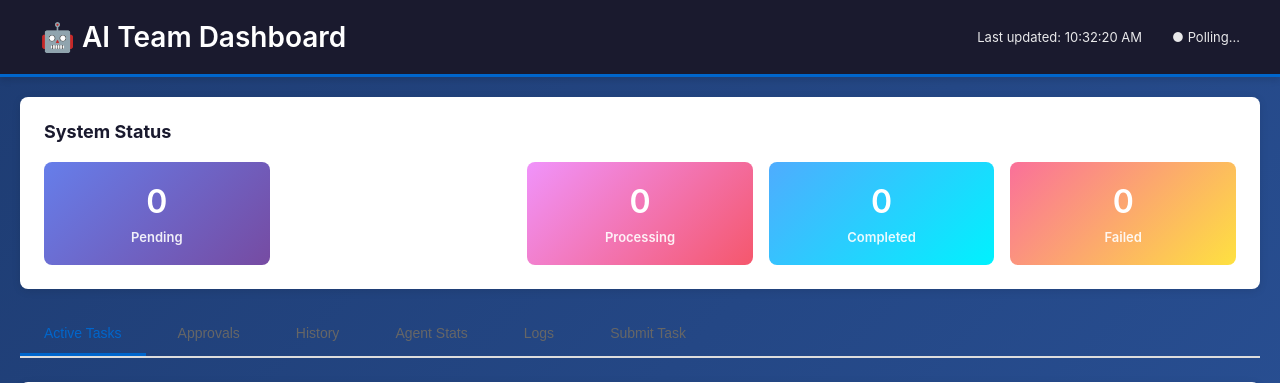
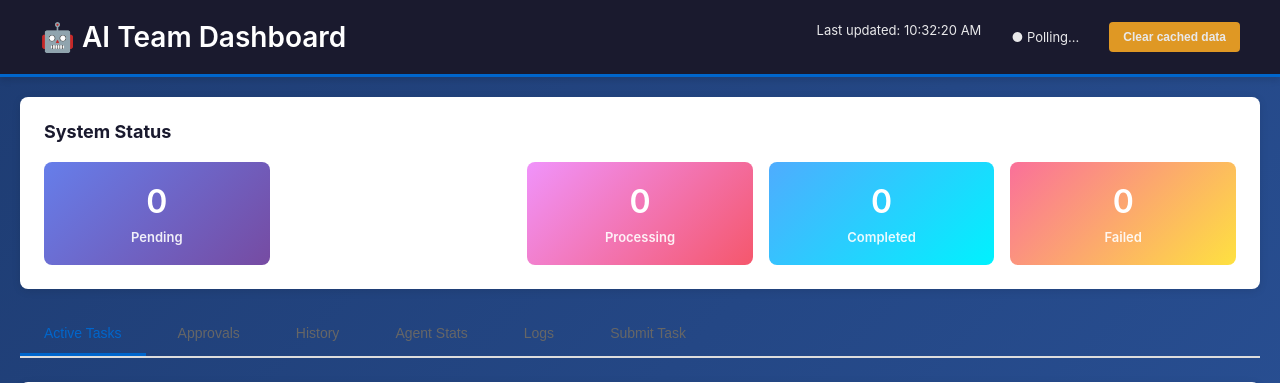
Before and after one commit to juomsantos/semedo-ai, a Flask app: page / in a window 1280 px wide. Shown: the top 383 px of the page. Run offline with Flask 3, Linux system fonts and the light colour scheme; data that the repository does not hold is empty.

Commit message:
feat: add clear cached data button to dashboard
- Add button next to polling indicator in header
- Styled with dashboard theme (golden color, hover effects)
- Confirmation dialog prevents accidental clearing
- Auto-refresh dashboard after clearing
- Clear all task files, logs, and token counters
- Visual feedback with button state changes
- Simplified backend endpoint with no logging

Co-Authored-By: Claude Haiku 4.5 <noreply@anthropic.com>

```diff
--- a/config.json
+++ b/config.json
@@ -1,7 +1,7 @@
 {
   "ollama": {
     "base_url": "http://192.168.1.13:11434",
-    "timeout": 240
+    "timeout": 360
   },
   "agents": {
     "orchestrator": {
--- a/dashboard/app.py
+++ b/dashboard/app.py
@@ -7,10 +7,12 @@ Endpoints:
   GET /api/tasks/<id>      - Task detail with logs and result
   GET /api/agents          - Per-agent statistics
   GET /api/agents/<name>/logs  - Agent logs
+  POST /api/clear-cache    - Clear all cached data (task files, logs, tokens)
   GET /                    - Serve dashboard UI
 """
 
 import sys
+import shutil
 from pathlib import Path
 from flask import Flask, jsonify, request, send_from_directory
 from flask_cors import CORS
@@ -211,6 +213,58 @@ def submit_task():
         return jsonify({"error": str(e)}), 500
 
 
+@app.route("/api/clear-cache", methods=["POST"])
+def clear_cache():
+    """Clear all cached data: task files, logs, and token counters."""
+    try:
+        # Define folders to clear
+        folders_to_clear = [
+            PROJECT_ROOT / "inbox",
+            PROJECT_ROOT / "processing",
+            PROJECT_ROOT / "validation",
+            PROJECT_ROOT / "outbox",
+            PROJECT_ROOT / "failed",
+            PROJECT_ROOT / "agents" / "orchestrator" / "inbox",
+            PROJECT_ROOT / "agents" / "coder" / "inbox",
+            PROJECT_ROOT / "agents" / "research" / "inbox",
+            PROJECT_ROOT / "agents" / "qa" / "inbox",
+            PROJECT_ROOT / "agents" / "claude-code" / "inbox",
+            PROJECT_ROOT / "agents" / "claude-code" / "pending",
+        ]
+
+        # Clear task files
+        for folder in folders_to_clear:
+            if folder.exists():
+                for file_path in folder.glob("*.task.md"):
+                    file_path.unlink()
+                for file_path in folder.glob("*_result.md"):
+                    file_path.unlink()
+
+        # Clear log files
+        log_folders = [
+            PROJECT_ROOT / "logs" / "orchestrator",
+            PROJECT_ROOT / "logs" / "coder",
+            PROJECT_ROOT / "logs" / "research",
+            PROJECT_ROOT / "logs" / "qa",
+            PROJECT_ROOT / "logs" / "claude-code",
+            PROJECT_ROOT / "logs" / "scheduler",
+        ]
+
+        for log_folder in log_folders:
+            if log_folder.exists():
+                log_file = log_folder / "general.log"
+                if log_file.exists():
+                    log_file.unlink()
+                tokens_file = log_folder / "tokens.jsonl"
+                if tokens_file.exists():
+                    tokens_file.unlink()
+
+        return jsonify({"status": "success"}), 200
+
+    except Exception as e:
+        return jsonify({"status": "error", "message": str(e)}), 500
+
+
 @app.errorhandler(404)
 def not_found(error):
     """Handle 404 errors."""
@@ -239,6 +293,7 @@ def main(port: int = 5000, debug: bool = False):
     print(f"  POST /api/pending-approvals/<id>/approve - Approve task")
     print(f"  POST /api/pending-approvals/<id>/reject - Reject task")
     print(f"  POST /api/tasks/submit   - Submit new task")
+    print(f"  POST /api/clear-cache    - Clear all cached data")
     print()
 
     app.run(host="0.0.0.0", port=port, debug=debug)
--- a/dashboard/static/dashboard.css
+++ b/dashboard/static/dashboard.css
@@ -45,6 +45,29 @@ body {
 
 .poll-status.error {
     color: #ff6b6b;
+}
+
+.btn-clear-cache {
+    background: #f5a623;
+    color: white;
+    border: none;
+    padding: 8px 14px;
+    border-radius: 4px;
+    font-size: 12px;
+    font-weight: 600;
+    cursor: pointer;
+    transition: all 0.2s ease;
+    white-space: nowrap;
+}
+
+.btn-clear-cache:hover {
+    background: #e09000;
+    transform: translateY(-1px);
+    box-shadow: 0 2px 8px rgba(245, 166, 35, 0.3);
+}
+
+.btn-clear-cache:active {
+    transform: translateY(0);
 }
 
 /* Container */
--- a/dashboard/static/dashboard.js
+++ b/dashboard/static/dashboard.js
@@ -35,6 +35,12 @@ function setupEventListeners() {
     const submitForm = document.getElementById('submit-task-form');
     if (submitForm) {
         submitForm.addEventListener('submit', submitTask);
+    }
+
+    // Clear cache button
+    const clearCacheBtn = document.getElementById('clear-cache-btn');
+    if (clearCacheBtn) {
+        clearCacheBtn.addEventListener('click', handleClearCache);
     }
 
     // Modal close
@@ -635,6 +641,88 @@ function setPollStatus(success) {
     }
 }
 
+// Handle clear cache button click
+async function handleClearCache() {
+    const confirmed = confirm('Are you sure? This will delete all task files, logs, and token data.\n\nThis action cannot be undone.');
+    if (!confirmed) return;
+
+    const btn = document.getElementById('clear-cache-btn');
+    const originalText = btn.textContent;
+    btn.disabled = true;
+    btn.textContent = 'Clearing...';
+    btn.style.opacity = '0.6';
+
+    try {
+        const response = await fetch('/api/clear-cache', {
+            method: 'POST',
+            headers: { 'Content-Type': 'application/json' }
+        });
+
+        if (!response.ok) {
+            const data = await response.json();
+            throw new Error(data.message || 'Failed to clear cache');
+        }
+
+        // Auto-refresh dashboard
+        setTimeout(() => {
+            location.reload();
+        }, 500);
+    } catch (error) {
+        showNotification(`Error: ${error.message}`, 'error');
+        btn.disabled = false;
+        btn.textContent = originalText;
+        btn.style.opacity = '1';
+    }
+}
+
+// Show notification/toast message
+function showNotification(message, type = 'info') {
+    const notification = document.createElement('div');
+    const bgColor = type === 'success' ? '#4facfe' : (type === 'error' ? '#fa709a' : '#667eea');
+
+    notification.style.cssText = `
+        position: fixed;
+        top: 80px;
+        right: 20px;
+        padding: 14px 20px;
+        border-radius: 6px;
+        font-weight: 600;
+        font-size: 13px;
+        z-index: 2000;
+        animation: notificationSlideIn 0.3s ease;
+        background: ${bgColor};
+        color: white;
+        box-shadow: 0 4px 12px rgba(0, 0, 0, 0.2);
+        max-width: 300px;
+    `;
+    notification.textContent = message;
+    document.body.appendChild(notification);
+
+    // Add animation keyframes if not already present
+    if (!document.getElementById('notification-styles')) {
+        const style = document.createElement('style');
+        style.id = 'notification-styles';
+        style.textContent = `
+            @keyframes notificationSlideIn {
+                from {
+                    transform: translateX(400px);
+                    opacity: 0;
+                }
+                to {
+                    transform: translateX(0);
+                    opacity: 1;
+                }
+            }
+        `;
+        document.head.appendChild(style);
+    }
+
+    // Remove notification after 2.5 seconds
+    setTimeout(() => {
+        notification.remove();
+    }, 2500);
+}
+
 // Format age in human-readable format
 function formatAge(seconds) {
     if (seconds < 60) return `${Math.round(seconds)}s`;
--- a/dashboard/templates/index.html
+++ b/dashboard/templates/index.html
@@ -12,6 +12,7 @@
         <div class="header-meta">
             <span id="last-update">Last updated: -</span>
             <span id="poll-status" class="poll-status">● Polling...</span>
+            <button id="clear-cache-btn" class="btn-clear-cache">Clear cached data</button>
         </div>
     </header>
 
--- a/scripts/agent_orchestrator.py
+++ b/scripts/agent_orchestrator.py
@@ -752,7 +752,10 @@ def recover_orphaned_validation_subtasks(log: AgentLogger):
             # Case 2: no parent_task_id but result file already written to outbox/
             # (covers QA tasks and QA-dispatched retry coders that completed but
             # were never swept by the normal validation loop)
-            if not orphaned:
+            # Guard: only applies when there is no parent_task_id — subtasks with
+            # a live parent must go through the normal validation loop even if
+            # their result file already exists in outbox/.
+            if not orphaned and not parent_task_id:
                 output_path = meta.get("output_path")
                 if output_path and Path(output_path).exists():
                     orphaned = True
--- a/scripts/scheduler.py
+++ b/scripts/scheduler.py
@@ -31,9 +31,9 @@ SCRIPTS_DIR = PROJECT_ROOT / "scripts"
 # Agent definitions: (script_name, interval_minutes)
 AGENTS = [
     ("agent_orchestrator.py", 0.5),
-    ("agent_coder.py", 2),
-    ("agent_research.py", 2),
-    ("agent_claude_code.py", 2),
+    ("agent_coder.py", 1.5),
+    ("agent_research.py", 1),
+    ("agent_claude_code.py", 2.5),
     ("agent_qa.py", 2),
 ]
 
```
Also changed, not shown: agents/research/system_prompt.md (+2 -0 lines), .claude/launch.json (added), 2 other files.
